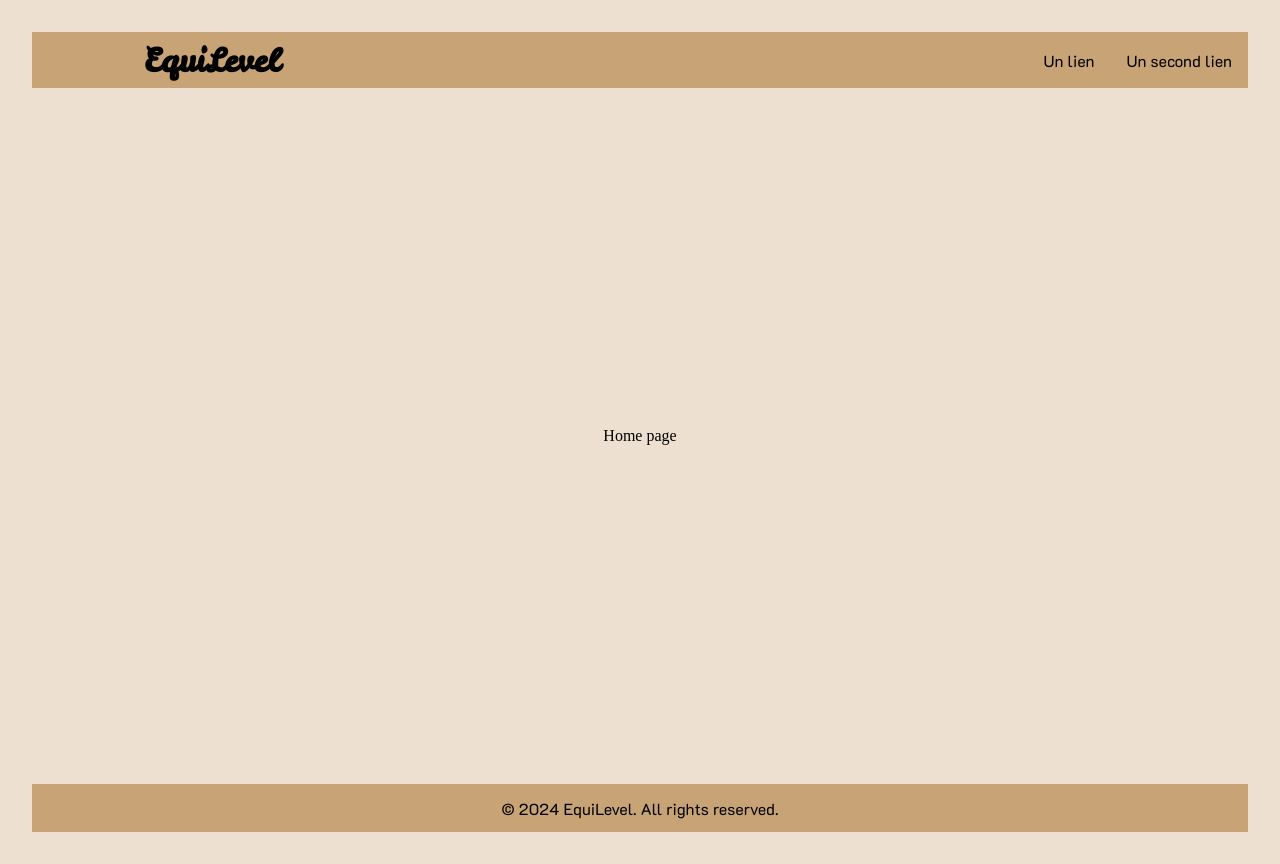
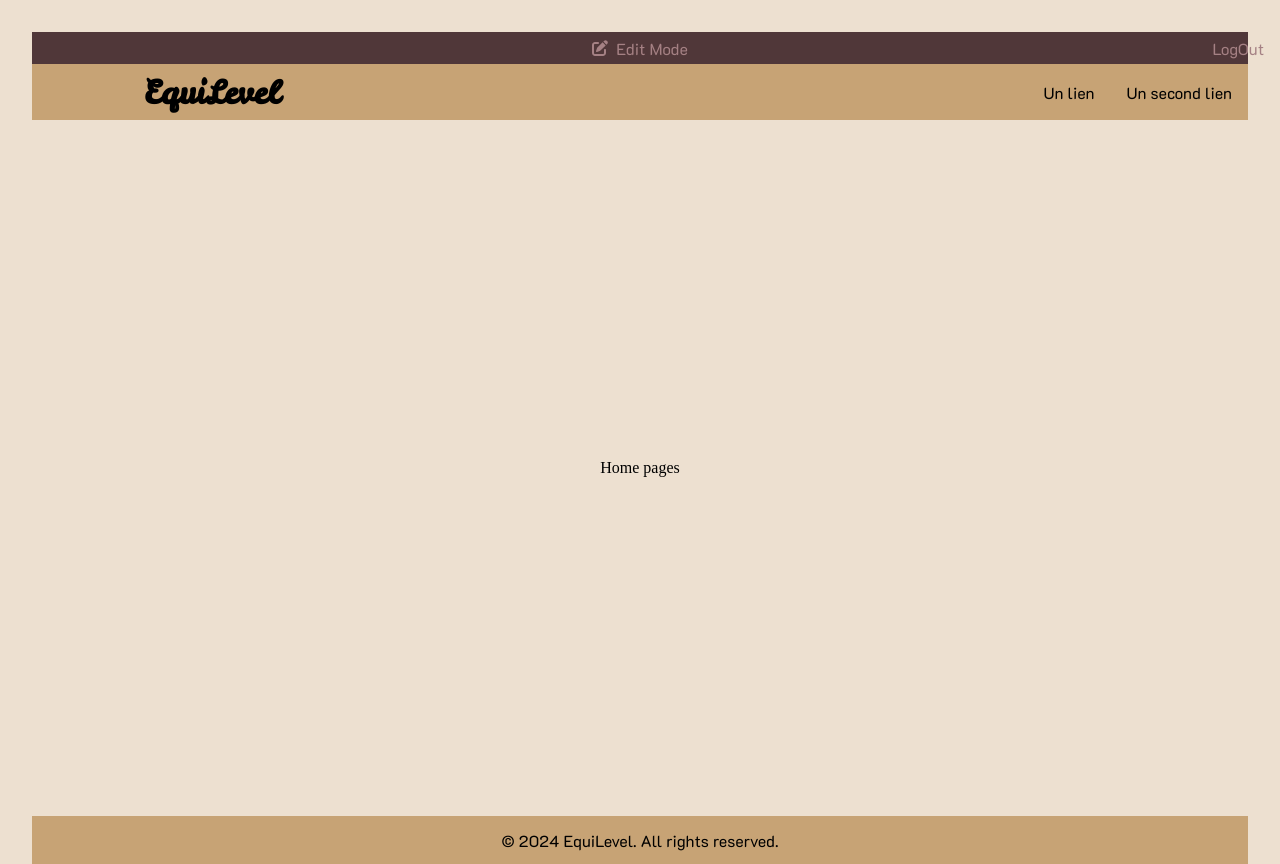
Before and after one commit to NeugdaeUju/EquiLevel_FrontEnd, a React (Vite) app: page / in a window 1280 px wide. Before the commit the page ends 832 px from the top, so only its background shows below. Built offline with nearby package versions, Linux system fonts and the light colour scheme.

Commit message:
Création du bandeau signalant le mode édition

```diff
--- a/src/App.tsx
+++ b/src/App.tsx
@@ -4,11 +4,13 @@ import Layout from './components/Layout.tsx';
 import LogIn from './pages/LogIn.tsx';
 import SignUp from './pages/SignUp.tsx';
 import Home from './pages/Home.tsx';
+import HeadBandEdit from "./components/HeadbandEdit";
 
 function App() {
   return (
     <>
       <BrowserRouter>
+        <HeadBandEdit />
         <Layout>
           <Routes>
             <Route path='/' element={<Home />} />
--- /dev/null
+++ b/src/assets/scss/headbandEdit.scss
@@ -0,0 +1,23 @@
+@use 'variables';
+
+.headband {
+    background-color: variables.$pink-dark;
+    height : 2rem;
+    display : flex;
+    justify-content: center;
+    align-items: center;
+    gap: 0.5rem;
+
+    &__icon, &__text, &__link {
+        color: variables.$pink-light;
+    }
+
+    &__link {
+        position : absolute;
+        right: 1rem;
+
+        &:hover {
+            font-weight: bold;
+        }
+    }
+}
--- /dev/null
+++ b/src/components/HeadbandEdit.tsx
@@ -0,0 +1,15 @@
+import { FaPenToSquare } from "react-icons/fa6";
+import { Link } from 'react-router-dom';
+import '../assets/scss/headbandEdit.scss';
+
+function HeadBandEdit() {
+    return (
+        <div className='headband'>
+            <FaPenToSquare className='headband__icon'/>
+            <p className='headband__text'>Edit Mode</p>
+            <Link to='/' className='headband__link'>LogOut</Link>
+        </div>
+    )
+}
+
+export default HeadBandEdit;
--- a/src/pages/Home.tsx
+++ b/src/pages/Home.tsx
@@ -1,6 +1,8 @@
 function Home() {
     return (
-        <main>Home page</main>
+        <main>
+            Home pages
+        </main>
     )
 }
 
```
